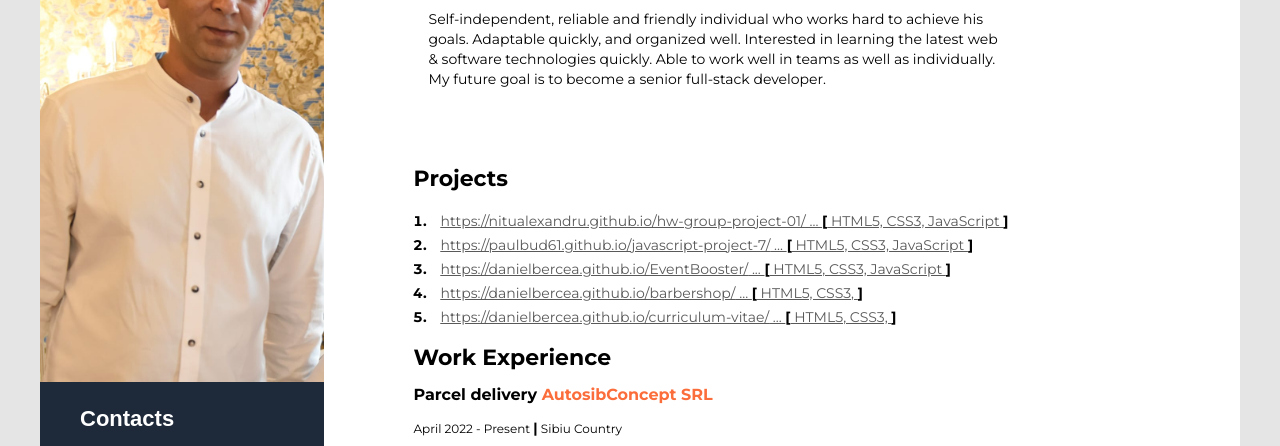
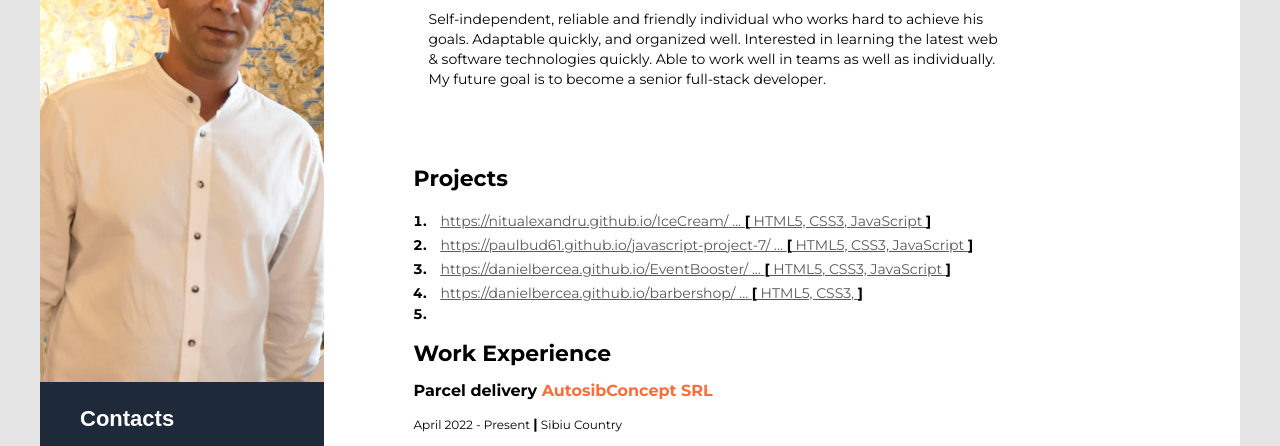
Before and after one commit to danielbercea/curriculum-vitae, a plain HTML site: page index.html in a window 1280 px wide. Shown: the part 271-717 px from the top of the page. Drawn offline with nearby package versions, Linux system fonts and the light colour scheme.

Commit message:
update index.html

```diff
--- a/index.html
+++ b/index.html
@@ -40,8 +40,8 @@
           <ol class="about-address">
             <li>
               <span class="projects-item">
-                <a href="https://nitualexandru.github.io/hw-group-project-01/"
-                  >https://nitualexandru.github.io/hw-group-project-01/</a
+                <a href="https://nitualexandru.github.io/IceCream/"
+                  >https://nitualexandru.github.io/IceCream/</a
                 >
                 ...
                 <span class="bracket">[</span> HTML5, CSS3, JavaScript
@@ -78,14 +78,7 @@
               </span>
             </li>
             <li>
-              <span class="projects-item">
-                <a href="https://danielbercea.github.io/curriculum-vitae/"
-                  >https://danielbercea.github.io/curriculum-vitae/</a
-                >
-                ...
-                <span class="bracket">[</span> HTML5, CSS3,
-                <span class="bracket">]</span>
-              </span>
+
             </li>
             </li>
           </ol>
```
